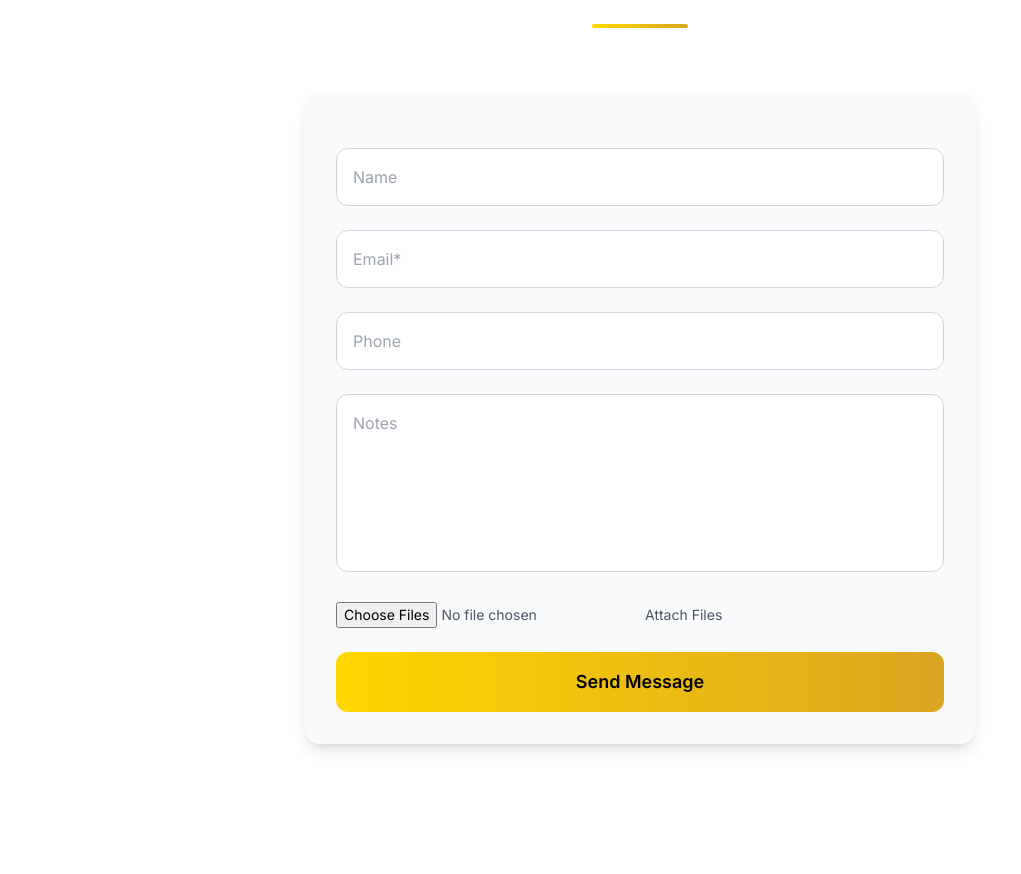
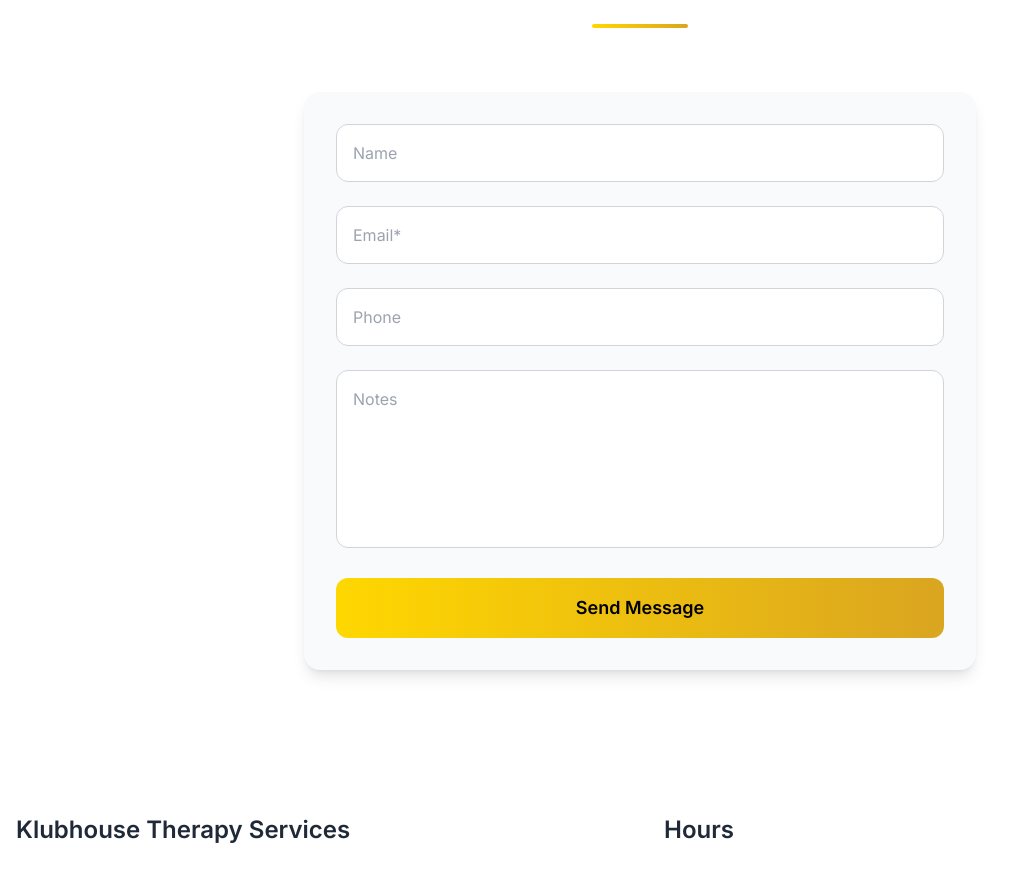
Before and after one commit to BTheCoderr/Klubhouse-Therapy-Services, a Next.js app: page / in a window 1280 px wide. Shown: the part 5170-6044 px from the top of the page, without its empty margins (0-1021 px from the left). Built offline with nearby package versions, Linux system fonts and the light colour scheme.

Commit message:
Implement Resend email service - WORKING SOLUTION

```diff
--- /dev/null
+++ b/app/api/send-email/route.js
@@ -0,0 +1,64 @@
+import { Resend } from 'resend';
+import { NextResponse } from 'next/server';
+
+const resend = new Resend(process.env.RESEND_API_KEY);
+
+export async function POST(request) {
+  try {
+    const { name, email, phone, message } = await request.json();
+
+    const data = await resend.emails.send({
+      from: 'Contact Form <admin@klubhousetherapyservices.com>',
+      to: ['admin@klubhousetherapyservices.com'],
+      subject: 'New Contact Form Submission - Klubhouse Therapy Services',
+      html: `
+        <div style="font-family: Arial, sans-serif; max-width: 600px; margin: 0 auto;">
+          <h2 style="color: #FFD700; border-bottom: 2px solid #FFD700; padding-bottom: 10px;">
+            New Contact Form Submission
+          </h2>
+
+          <div style="background-color: #f9f9f9; padding: 20px; border-radius: 8px; margin: 20px 0;">
+            <h3 style="color: #333; margin-top: 0;">Contact Details:</h3>
+            <p><strong>Name:</strong> ${name}</p>
+            <p><strong>Email:</strong> ${email}</p>
+            <p><strong>Phone:</strong> ${phone || 'Not provided'}</p>
+          </div>
+
+          <div style="background-color: #fff; padding: 20px; border-left: 4px solid #FFD700; margin: 20px 0;">
+            <h3 style="color: #333; margin-top: 0;">Message:</h3>
+            <p style="line-height: 1.6;">${message}</p>
+          </div>
+
+          <div style="text-align: center; margin-top: 30px; padding: 20px; background-color: #f0f0f0; border-radius: 8px;">
+            <p style="margin: 0; color: #666;">
+              This message was sent from the contact form on
+              <a href="https://klubhousetherapyservices.com" style="color: #FFD700;">
+                klubhousetherapyservices.com
+              </a>
+            </p>
+          </div>
+        </div>
+      `,
+      text: `
+New Contact Form Submission
+
+Name: ${name}
+Email: ${email}
+Phone: ${phone || 'Not provided'}
+
+Message:
+${message}
+
+This message was sent from the contact form on klubhousetherapyservices.com
+      `
+    });
+
+    return NextResponse.json({ success: true, data });
+  } catch (error) {
+    console.error('Error sending email:', error);
+    return NextResponse.json(
+      { success: false, error: error.message },
+      { status: 500 }
+    );
+  }
+}
--- a/app/page.tsx
+++ b/app/page.tsx
@@ -1,3 +1,5 @@
+'use client';
+
 import React from 'react';
 import Image from 'next/image';
 import { Header } from '../components/Header';
@@ -405,18 +407,35 @@ export default function Home() {
           <div className="max-w-2xl mx-auto">
             <div className="bg-gray-50 p-8 rounded-2xl shadow-lg">
               <form
-                name="contact"
-                method="POST"
-                data-netlify="true"
-                data-netlify-honeypot="bot-field"
-                action="/"
+                onSubmit={async (e) => {
+                  e.preventDefault();
+                  const formData = new FormData(e.target as HTMLFormElement);
+                  const data = {
+                    name: formData.get('name') as string,
+                    email: formData.get('email') as string,
+                    phone: formData.get('phone') as string,
+                    message: formData.get('message') as string,
+                  };
+
+                  try {
+                    const response = await fetch('/api/send-email', {
+                      method: 'POST',
+                      headers: { 'Content-Type': 'application/json' },
+                      body: JSON.stringify(data),
+                    });
+
+                    if (response.ok) {
+                      alert('Message sent successfully! We\'ll get back to you within 24 hours.');
+                      (e.target as HTMLFormElement).reset();
+                    } else {
+                      throw new Error('Failed to send message');
+                    }
+                  } catch (error) {
+                    alert('Sorry, there was an error sending your message. Please call us at 404-838-7010.');
+                  }
+                }}
                 className="space-y-6"
               >
-                <input type="hidden" name="form-name" value="contact" />
-
-                <p className="hidden">
-                  <label>Don't fill this out if you're human: <input name="bot-field" /></label>
-                </p>
 
                 <div>
                   <input
@@ -452,16 +471,12 @@ export default function Home() {
                     name="message"
                     placeholder="Notes"
                     rows={6}
+                    required
                     className="w-full p-4 border border-gray-300 rounded-xl focus:outline-none focus:ring-2 focus:ring-klubhouse-gold focus:border-transparent resize-none transition-all"
                   ></textarea>
                 </div>
 
-                <div className="text-left">
-                  <label className="text-sm text-gray-600 cursor-pointer hover:text-klubhouse-gold transition-colors">
-                    <input type="file" name="attachment" multiple className="mr-2" />
-                    Attach Files
-                  </label>
-                </div>
+
 
                 <button
                   type="submit"
```
Also changed, not shown: package.json (+7 -6 lines), 1 other file (tests, documents, lock files or other folders).
